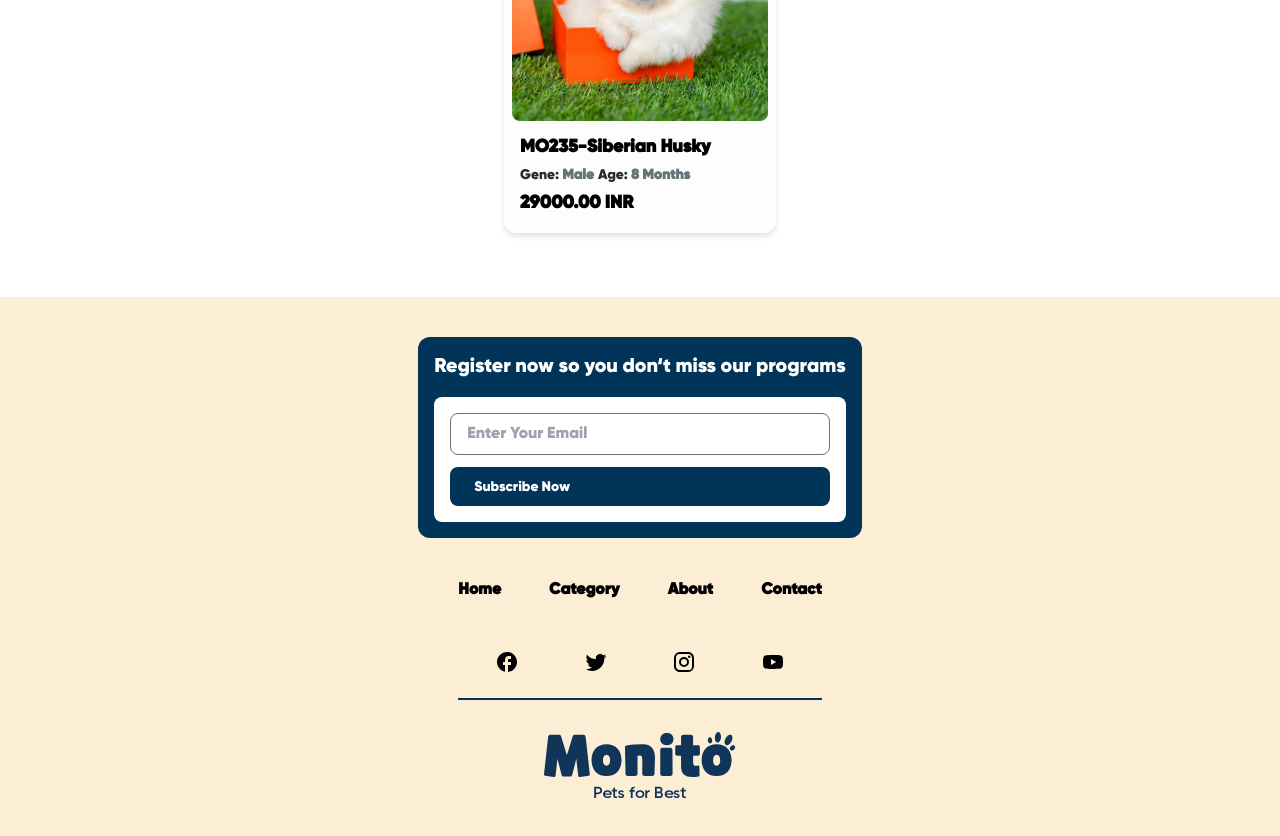
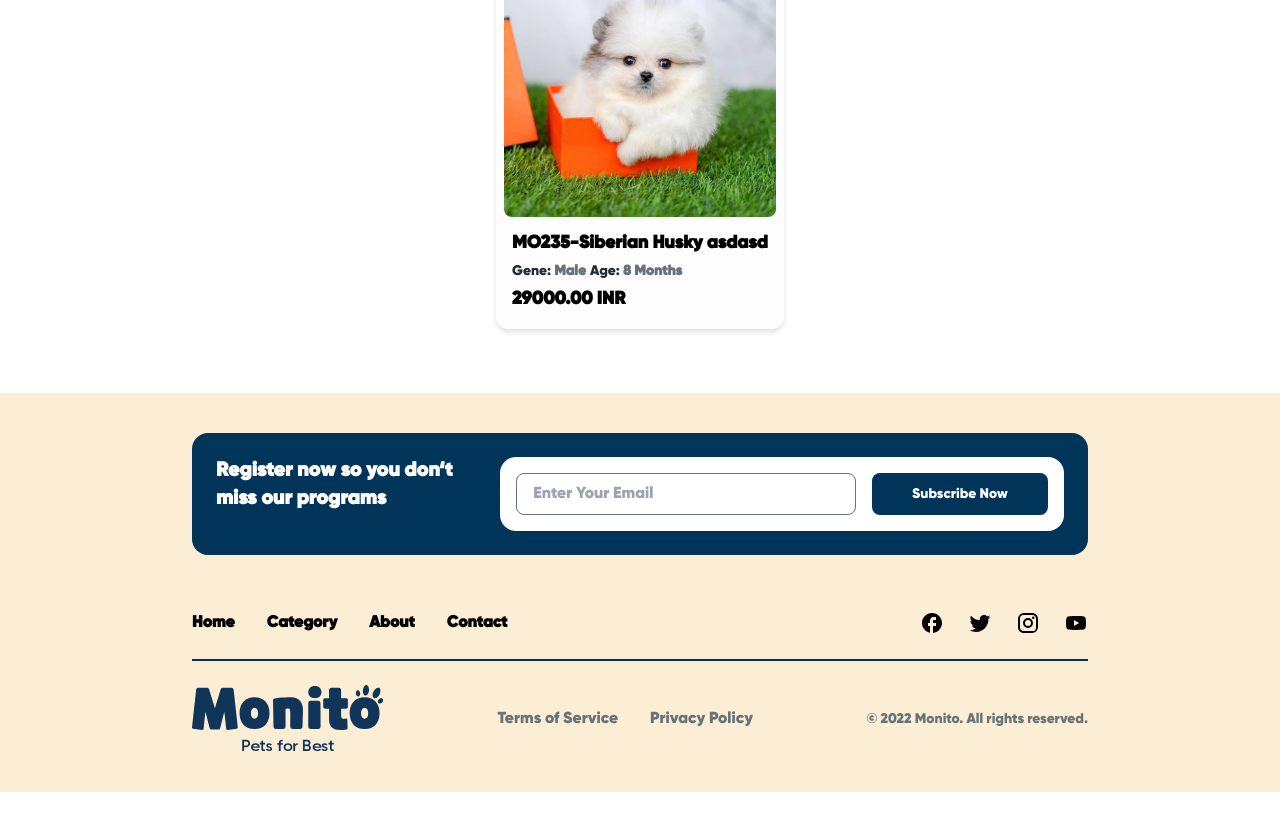
Before and after one commit to harishtaskar/Monito, a Next.js app: page / in a window 1280 px wide. Shown: the part 1780-2616 px from the top of the page. After the commit the page ends 2572 px from the top, so only its background shows below. Built offline with nearby package versions, Linux system fonts and the light colour scheme.

Commit message:
to check 4

```diff
--- /dev/null
+++ b/app/[id]/page.tsx
@@ -0,0 +1,13 @@
+import React from "react";
+
+type Props = {
+  params: {
+    id: string;
+  };
+};
+
+const Detail = ({ params: { id } }: Props) => {
+  return <div>id is {id}</div>;
+};
+
+export default Detail;
--- a/components/Container.tsx
+++ b/components/Container.tsx
@@ -19,7 +19,7 @@ const Container = ({ id, age, gene, image, name, price }: Props) => {
           width={300}
           height={300}
           alt="image"
-          className="sm:w-[16rem] sm:h-[16rem] h-[10rem] w-[10rem] rounded-lg"
+          className="w-full rounded-lg"
         />
       </div>
       <div
--- a/components/Footer.tsx
+++ b/components/Footer.tsx
@@ -8,20 +8,35 @@ const Footer = () => {
   return (
     <section
       id="footer"
-      className="flex flex-col gap-4 items-center bg-lightYellow p-4 rounded-t-lg"
+      className="flex flex-col gap-4 items-center bg-lightYellow p-4 sm:gap-8 rounded-t-lg w-full sm:px-[15%]"
     >
       <RegisterForm />
-      <div className="flex flex-col justify-center items-center">
+      <div className="flex flex-col justify-center items-center sm:w-full">
+        <div className="sm:flex sm:flex-row sm:justify-between sm:w-full sm:items-center">
           <Links />
           <Socials />
+        </div>
         <div className=" bg-darkBlue w-full h-0.5"></div>
+        <div className="flex flex-col sm:flex-row sm:justify-between sm:w-full justify-center items-center">
           <Image
             src={"/assets/images/logo.svg"}
             width={100}
             height={100}
             alt="logo"
-          className="w-[12rem] my-8"
+            className="w-[12rem] my-12 sm:my-6"
           />
+          <div className="flex flex-row justify-between gap-8">
+            <span className="text-base font-medium text-neutral-60">
+              Terms of Service
+            </span>
+            <span className="text-base font-medium text-neutral-60">
+              Privacy Policy
+            </span>
+          </div>
+          <span className="text-sm font-thin text-neutral-60 my-6 sm:my-0">
+            © 2022 Monito. All rights reserved.
+          </span>
+        </div>
       </div>
     </section>
   );
--- a/components/Hero.tsx
+++ b/components/Hero.tsx
@@ -6,7 +6,7 @@ const Hero = () => {
   return (
     <section className="pt-[5rem] sm:pt-[1.75rem] flex flex-col sm:flex-row p-[1rem] pb-0 gap-8 sm:px-40 sm:items-center">
       <div className="flex flex-col text-darkBlue mt-[1rem] gap-2 flex-auto sm:gap-[1.75rem]">
-        <span className="font-extrabold  text-4xl sm:text-[3rem]">
+        <span className="font-extrabold text-[2rem] sm:text-[3rem]">
           One More Friend
         </span>
         <span className="font-semibold  text-2xl sm:text-[2rem]">
--- a/components/PetsList.tsx
+++ b/components/PetsList.tsx
@@ -76,7 +76,7 @@ const SampleData = [
   },
   {
     id: "MO235",
-    name: "Siberian Husky",
+    name: "Siberian Husky asdasd",
     gene: "Male",
     age: "8 Months",
     price: 29000,
@@ -93,7 +93,7 @@ const PetsList = () => {
           Take a look at some of our pets
         </span>
       </div>
-      <ul className="flex sm:gap-[1rem] flex-wrap items-center justify-evenly">
+      <ul className="flex sm:gap-[1rem] flex-wrap items-start justify-evenly">
         {SampleData.map((item) => {
           return (
             <li key={item.id}>
--- a/components/shared/Links.tsx
+++ b/components/shared/Links.tsx
@@ -3,18 +3,18 @@ import Link from "next/link";
 
 const Links = () => {
   return (
-    <ul className="w-full gap-12 flex justify-between font-semibold text-black my-6">
-      <li>
+    <ul className="w-full sm:w-fit gap-8 flex justify-between font-semibold text-black my-6">
+      <li className="hover:text-neutral-60">
         <Link href={"/"}>Home</Link>
       </li>
-      <li>
-        <Link href={"/"}>Category</Link>
+      <li className="hover:text-neutral-60">
+        <Link href={"/category"}>Category</Link>
       </li>
-      <li>
-        <Link href={"/"}>About</Link>
+      <li className="hover:text-neutral-60">
+        <Link href={"/about"}>About</Link>
       </li>
-      <li>
-        <Link href={"/"}>Contact</Link>
+      <li className="hover:text-neutral-60">
+        <Link href={"/contact"}>Contact</Link>
       </li>
     </ul>
   );
--- a/components/shared/RegisterForm.tsx
+++ b/components/shared/RegisterForm.tsx
@@ -4,19 +4,19 @@ const RegisterForm = () => {
   return (
     <form
       action="submit"
-      className="flex flex-col gap-4 p-4 rounded-xl w-fit bg-darkBlue mt-6"
+      className="flex sm:flex-row flex-col gap-4 p-4 rounded-3xl w-full bg-darkBlue mt-6 sm:p-6 sm:rounded-2xl"
     >
-      <span className="text-white text-xl font-medium">
+      <span className="text-white text-xl font-medium sm:font-semibold">
         Register now so you don&lsquo;t miss our programs
       </span>
-      <div className="flex flex-col p-4 w-full bg-white rounded-lg">
+      <div className="flex sm:flex-row sm:gap-4 flex-col p-4 w-full bg-white rounded-2xl">
         <input
           type="email"
           id="email"
           placeholder="Enter Your Email"
           className="px-4 py-2 border border-neutral-60 rounded-lg w-full"
         />
-        <button className="px-[1.5rem] py-[0.6rem]  bg-darkBlue flex items-center gap-2 text-center text-sm text-white font-medium mt-3 cursor-pointer w-full rounded-lg">
+        <button className="px-[1.5rem] py-[0.6rem] sm:px-[2.5rem]  bg-darkBlue gap-2 text-center text-sm text-white font-medium mt-3 sm:mt-0 cursor-pointer w-full sm:w-fit whitespace-nowrap sm:h-full rounded-lg">
           Subscribe Now
         </button>
       </div>
--- a/components/shared/Socials.tsx
+++ b/components/shared/Socials.tsx
@@ -8,7 +8,7 @@ import TwitterIcon from "@mui/icons-material/Twitter";
 
 const Socials = () => {
   return (
-    <ul className="flex justify-between w-full font-semibold text-black my-6 px-[10%]">
+    <ul className="flex justify-between w-full sm:w-fit font-semibold text-black my-6 sm:px-0 px-[10%] sm:gap-6">
       <Link href={"/"}>
         <FacebookRoundedIcon />
       </Link>
--- a/styles/globals.css
+++ b/styles/globals.css
@@ -24,14 +24,18 @@
   src: url("/public/assets/fonts/gilroy/Gilroy-Bold.ttf");
 }
 
+input {
+  @apply bg-white;
+}
+
 :root {
   font-family: "gilroy", sans-serif;
 }
 
 .btn-outline {
-  @apply px-[1.5rem] py-[0.6rem] border border-darkBlue flex items-center gap-2 rounded-full text-sm text-darkBlue font-medium mt-3 cursor-pointer hover:bg-darkBlue;
+  @apply px-[1.5rem] py-[0.6rem] border border-darkBlue flex items-center gap-2 rounded-full text-sm text-darkBlue font-medium mt-3 cursor-pointer hover:bg-darkBlue whitespace-nowrap;
 }
 
 .btn-filled {
-  @apply px-[1.5rem] py-[0.6rem]  bg-darkBlue flex items-center gap-2 rounded-full text-sm text-white font-medium mt-3 cursor-pointer;
+  @apply px-[1.5rem] py-[0.6rem]  bg-darkBlue flex items-center gap-2 rounded-full text-sm text-white font-medium mt-3 cursor-pointer whitespace-nowrap;
 }
```
Lines whose indentation alone changed are shown as unchanged.
